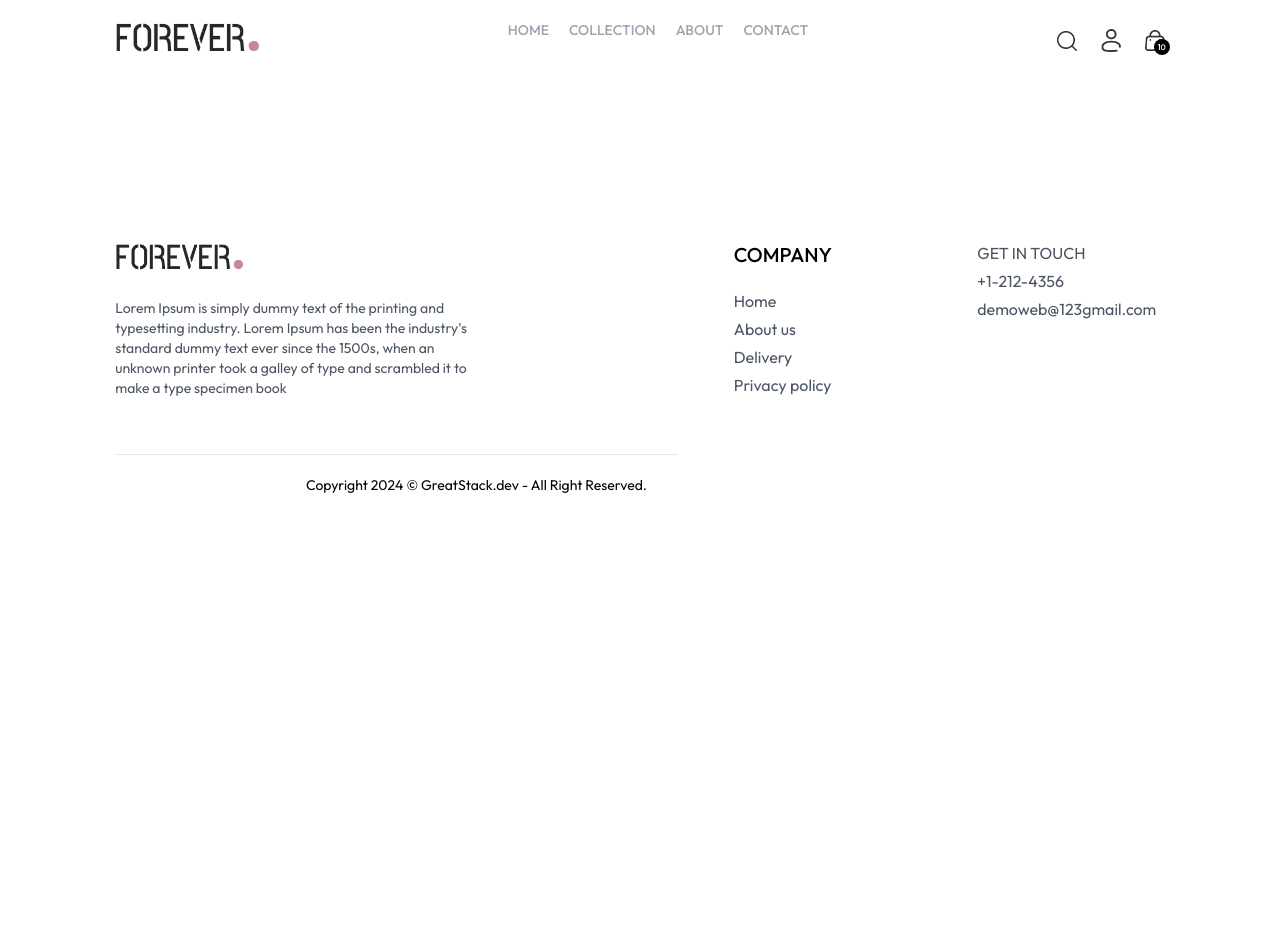
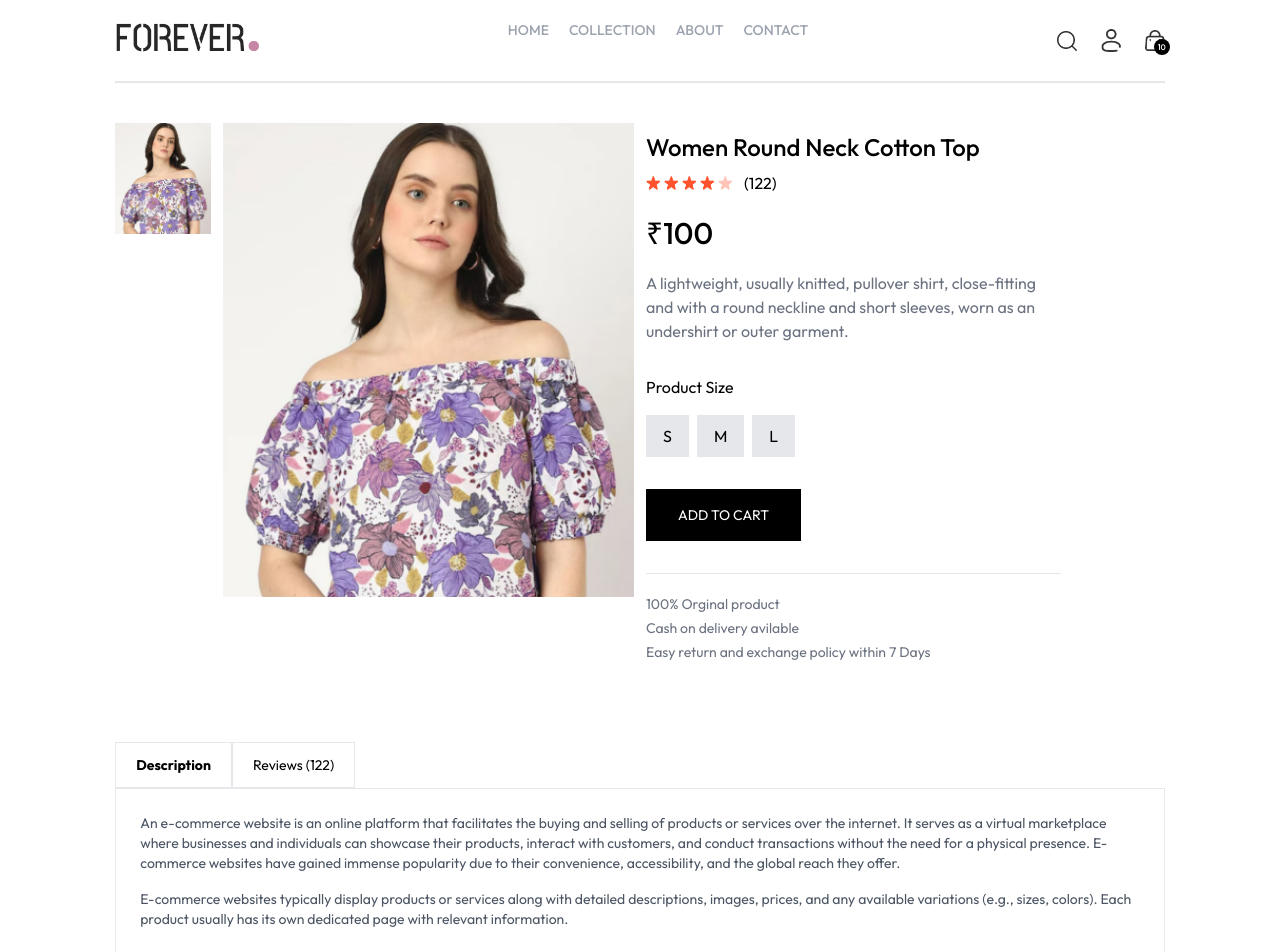
Before and after one commit to shreysingh-singh/FOREVER_ECOMMER_APP, a React (Vite) app in the folder frontend/: page /product/aaaaa in a window 1280 px wide. Shown: the top 952 px of the page. Before the commit the page ends 800 px from the top, so only its background shows below. Built offline with nearby package versions, Linux system fonts and the light colour scheme.

Commit message:
_09_Product_Section

```diff
--- a/frontend/src/index.css
+++ b/frontend/src/index.css
@@ -15,6 +15,9 @@ a.active hr{
   font-weight: 400;
   font-style: normal;
 }
+::-webkit-scrollbar{
+  display: none;
+}
 
 @media (max-width:640px){
   a.active {
--- a/frontend/src/pages/Collection.jsx
+++ b/frontend/src/pages/Collection.jsx
@@ -5,7 +5,7 @@ import Tittle from '../components/Tittle';
 import ProductItem from '../components/ProductItem';
 
 function Collection() {
-  const { products } = useContext(ShopContext)
+  const { products, search, setSearch } = useContext(ShopContext);
   const [showFilter, setShowFilter]= useState(false);
   const [filterProducts, setfilterProducts] = useState([]);
   const [category, setCategory] = useState([]);
@@ -43,6 +43,9 @@ function Collection() {
         return subCategory.includes(item.subCategory);
       });
     }
+    if(setSearch && search){
+      productCopy = productCopy.filter(item => item.name.toLowerCase().includes(search.toLowerCase()))
+    }
 
     setfilterProducts(productCopy);
   }
@@ -75,7 +78,7 @@ useEffect(() => {
 
   useEffect(() => {
     applyFiltter()
-  },[category, subCategory])
+  },[category, subCategory, search , setSearch])
 
 
   return (
--- a/frontend/src/pages/Product.jsx
+++ b/frontend/src/pages/Product.jsx
@@ -1,11 +1,125 @@
-import React from 'react'
+import React, { useContext, useEffect, useState } from 'react'
+import { useParams } from 'react-router-dom';
+import { ShopContext } from '../context/ShopingContext';
+import { assets } from '../assets/assets';
 
 function Product() {
-  return (
+  const { productId } = useParams();
+  const { products, currency } = useContext(ShopContext);
+  const [productData, setProductData] = useState(false);
+  const [image , setImage] = useState('');
+  const [size, setSize] = useState('');
+
+
+  const fetchProductData = async() => {
+    products.map((item) => {
+      if(item._id === productId){
+        setProductData(item);
+        setImage(item.image[0]);
+        return null
+      }
+    })
+  }
+
+  useEffect(() => {
+    fetchProductData();
+  }, [productId, products]);
+
+
+  return productData ? (
     <div>
-
+      <div className="border-t-2 pt-10 transition-opacity ease-in duration-500 md:flex opacity-100  gap-3">
+        {/*---------------------------- Product Data  ---------------------------*/}
+        <div className="flex-1 flex flex-col-reverse gap-3 sm:flex-row">
+          {/*------------------------- Product Images  ---------------------------*/}
+          <div className="flex sm:flex-col overflow-x-auto sm:overflow-y-scroll justify-between sm:justify-normal sm:w-[18.7%] w-full">
+            {productData.image.map((item, index) => (
+              <img
+                onClick={() => setImage(item)}
+                src={item}
+                key={index}
+                className="w-[24%] sm:w-full sm:mb-3 flex-shrink-0 cursor-pointer "
+                alt=""
+              />
+            ))}
+          </div>
+          <div className="w-full sm:w-[80%]">
+            <img className="w-full h-auto" src={image} alt="" />
+          </div>
+        </div>
+        {/*------------------------- Product Info  ---------------------------*/}
+        <div className="flex-1">
+          <h1 className="font-medium text-2xl mt-2">{productData.name}</h1>
+          <div className="flex items-center gap-1 mt-2">
+            <img src={assets.star_icon} className="w-3.5" alt="" />
+            <img src={assets.star_icon} className="w-3.5" alt="" />
+            <img src={assets.star_icon} className="w-3.5" alt="" />
+            <img src={assets.star_icon} className="w-3.5" alt="" />
+            <img src={assets.star_dull_icon} className="w-3.5" alt="" />
+            <p className="pl-2">(122)</p>
+          </div>
+          <p className="mt-5 text-3xl font-medium">
+            {currency}
+            {productData.price}
+          </p>
+          <p className="mt-5 text-gray-500 md:w-4/5">
+            {productData.description}
+          </p>
+          <div className="flex flex-col gap-4 my-8">
+            <p>Product Size</p>
+            <div className="flex gap-2">
+              {productData.sizes.map((index, item) => (
+                <button
+                  onClick={() => setSize(item)}
+                  key={item}
+                  className={`border  py-2 px-4 bg-gray-200 ${item === size ? "border-orange-500" : ""}`}
+                >
+                  {index}
+                </button>
+              ))}
+            </div>
+          </div>
+          <div>
+            <button className="bg-black text-white px-8 py-4 text-sm active:bg-gray-700">
+              ADD TO CART
+            </button>
+            <hr className="mt-8 sm:w-4/5" />
+            <div className="text-gray-500 text-sm mt-5 flex flex-col gap-1">
+              <p>100% Orginal product</p>
+              <p>Cash on delivery avilable</p>
+              <p>Easy return and exchange policy within 7 Days</p>
+            </div>
+          </div>
+        </div>
+      </div>
+      {/* -----------------------Description & Review Section --------------------- */}
+      <div className="mt-20">
+        <div className="flex">
+          <b className="border px-5 py-3 text-sm">Description</b>
+          <p className="border px-5 py-3 text-sm">Reviews (122)</p>
+        </div>
+        <div className="flex flex-col gap-4 border px-6 py-6 text-sm text-gray-600">
+          <p>
+            An e-commerce website is an online platform that facilitates the
+            buying and selling of products or services over the internet. It
+            serves as a virtual marketplace where businesses and individuals can
+            showcase their products, interact with customers, and conduct
+            transactions without the need for a physical presence. E-commerce
+            websites have gained immense popularity due to their convenience,
+            accessibility, and the global reach they offer.
+          </p>
+          <p>
+            E-commerce websites typically display products or services along
+            with detailed descriptions, images, prices, and any available
+            variations (e.g., sizes, colors). Each product usually has its own
+            dedicated page with relevant information.
+          </p>
+        </div>
+      </div>
     </div>
-  )
+  ) : (
+    <div className="opacity-0"></div>
+  );
 }
 
 export default Product;
```
